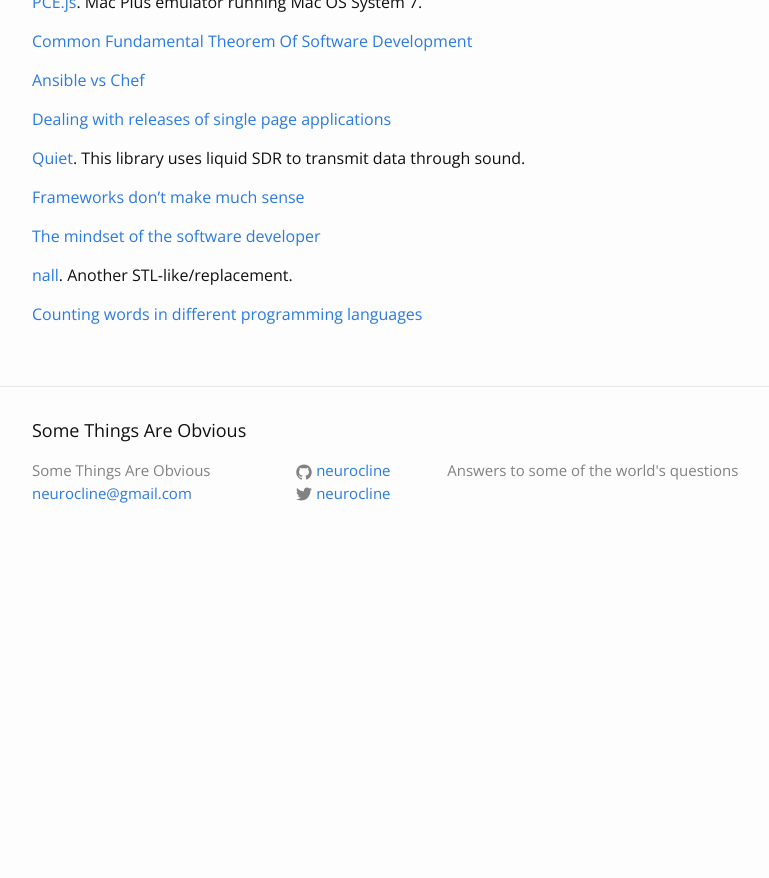
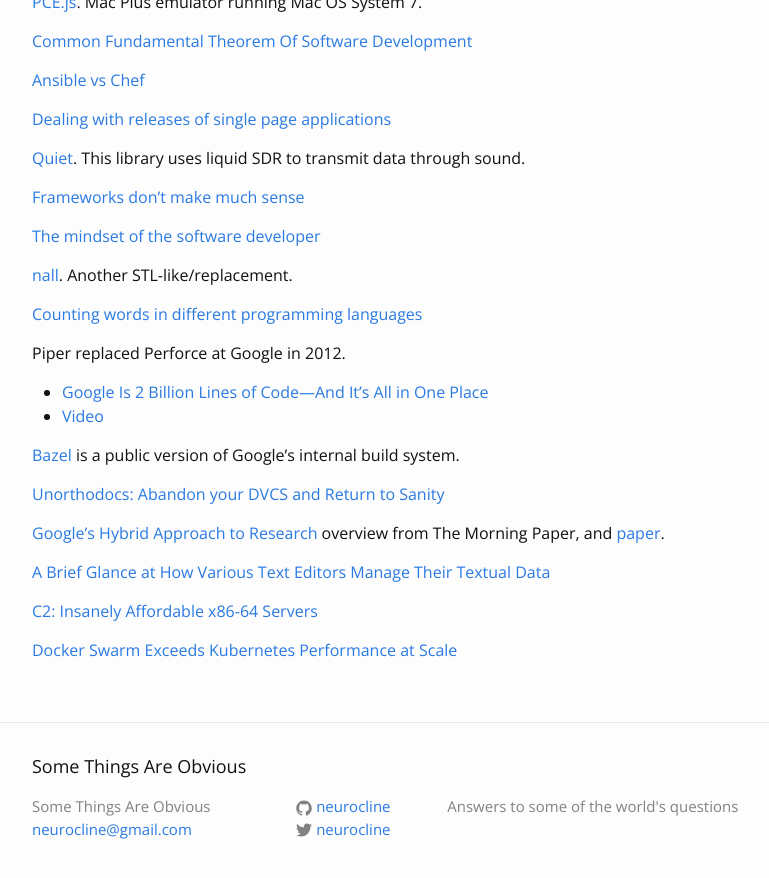
Before and after one commit to neurocline/neurocline.github.io, a Jekyll site: the page built from _posts/2016-03-12-recent-links.markdown, in a window 1280 px wide and 900 px high, scrolled down 960 px. Shown: the top 878 px of the window, without its empty margins (238-1007 px from the left). Built offline with Jekyll 4.4.1, drawn with Linux system fonts in a browser that asks for light colours; before the commit the page ends 1524 px from its top, so only the background shows below that.

Commit message:
Recent links

```diff
--- a/_posts/2016-03-12-recent-links.markdown
+++ b/_posts/2016-03-12-recent-links.markdown
@@ -61,3 +61,20 @@ Three-part article on the Jacksonville C++17 meeting
 [nall](https://gitlab.com/higan/higan/tree/master/nall). Another STL-like/replacement.
 
 [Counting words in different programming languages](http://juditacs.github.io/2015/11/26/wordcount.html)
+
+Piper replaced Perforce at Google in 2012.
+
+- [Google Is 2 Billion Lines of Code—And It’s All in One Place](http://www.wired.com/2015/09/google-2-billion-lines-codeand-one-place/)
+- [Video](https://plus.google.com/+DominicMitchell/posts/DjABWzqp4kj)
+
+[Bazel](http://bazel.io/) is a public version of Google's internal build system.
+
+[Unorthodocs: Abandon your DVCS and Return to Sanity](https://bitquabit.com/post/unorthodocs-abandon-your-dvcs-and-return-to-sanity/)
+
+[Google’s Hybrid Approach to Research](http://blog.acolyer.org/2016/03/04/googles-hybrid-approach-to-research/) overview from The Morning Paper, and [paper](https://static.googleusercontent.com/media/research.google.com/en//pubs/archive/38149.pdf).
+
+[A Brief Glance at How Various Text Editors Manage Their Textual Data](http://ecc-comp.blogspot.com/2015/05/a-brief-glance-at-how-5-text-editors.html)
+
+[C2: Insanely Affordable x86-64 Servers](https://blog.scaleway.com/2016/03/08/c2-insanely-affordable-x64-servers/)
+
+[Docker Swarm Exceeds Kubernetes Performance at Scale](https://blog.docker.com/2016/03/swarmweek-docker-swarm-exceeds-kubernetes-scale/)
```
